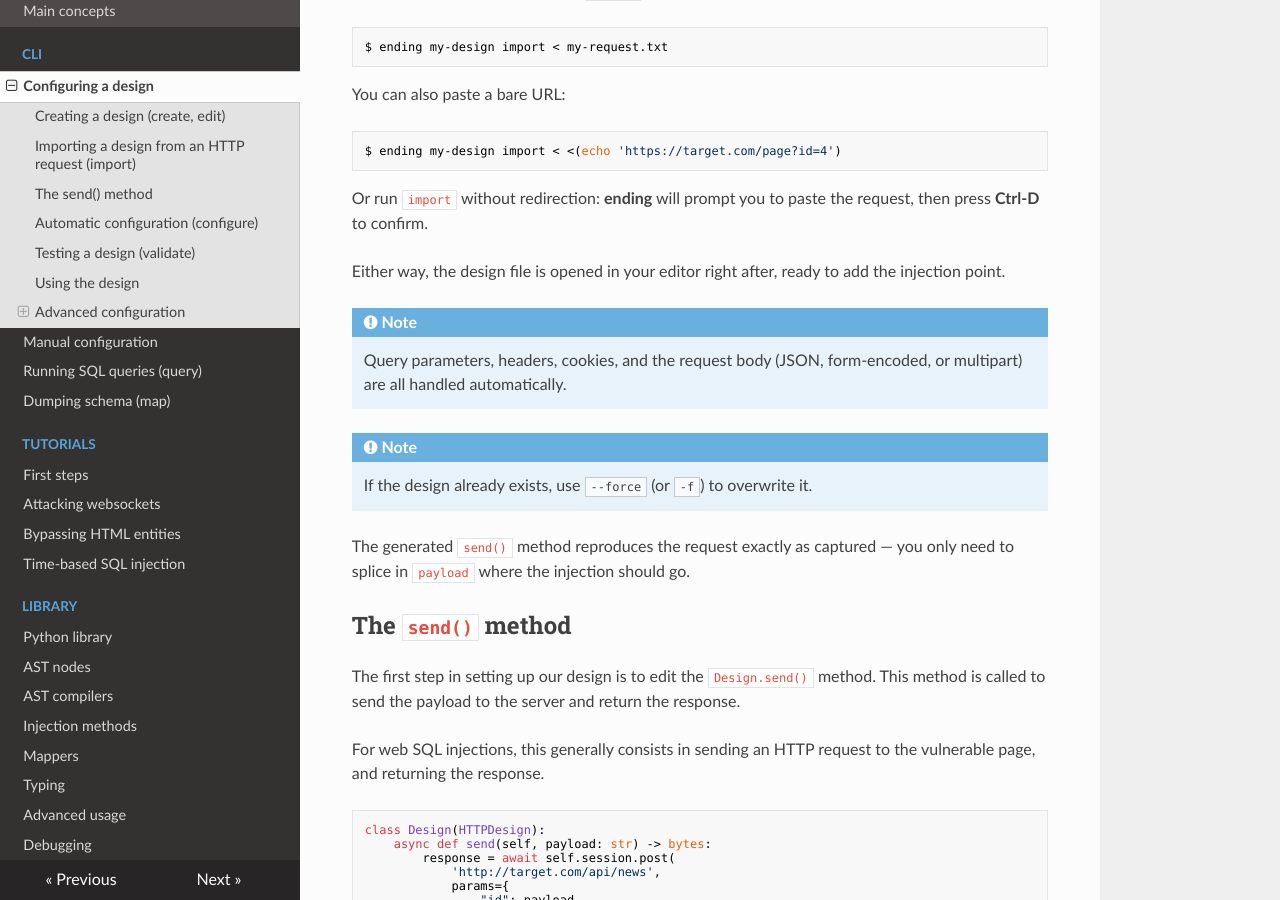
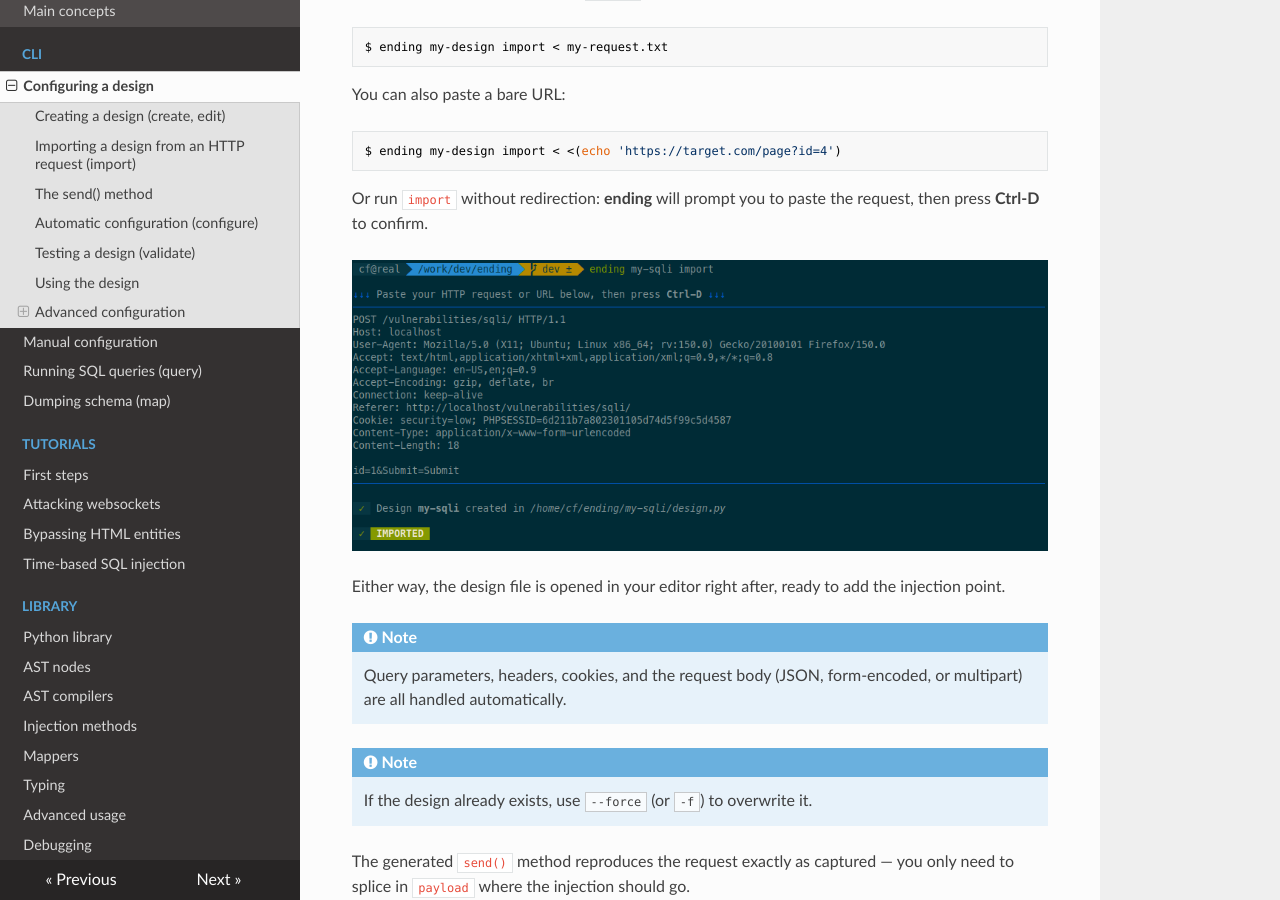
Before and after one commit to cfreal/ending, an MkDocs documentation site: the page built from docs/docs/cli/design.md, in a window 1280 px wide and 900 px high, scrolled down 974 px. Built offline with MkDocs 1.6.1, drawn with Linux system fonts in a browser that asks for light colours; nearby versions of some CDN libraries.

Commit message:
Added it to the real doc as well

````diff
--- a/docs/docs/cli/design.md
+++ b/docs/docs/cli/design.md
@@ -43,6 +43,8 @@ $ ending my-design import < <(echo 'https://target.com/page?id=4')
 ```
 
 Or run `import` without redirection: **ending** will prompt you to paste the request, then press **Ctrl-D** to confirm.
+
+![](../assets/import.png)
 
 Either way, the design file is opened in your editor right after, ready to add the injection point.
 
````
